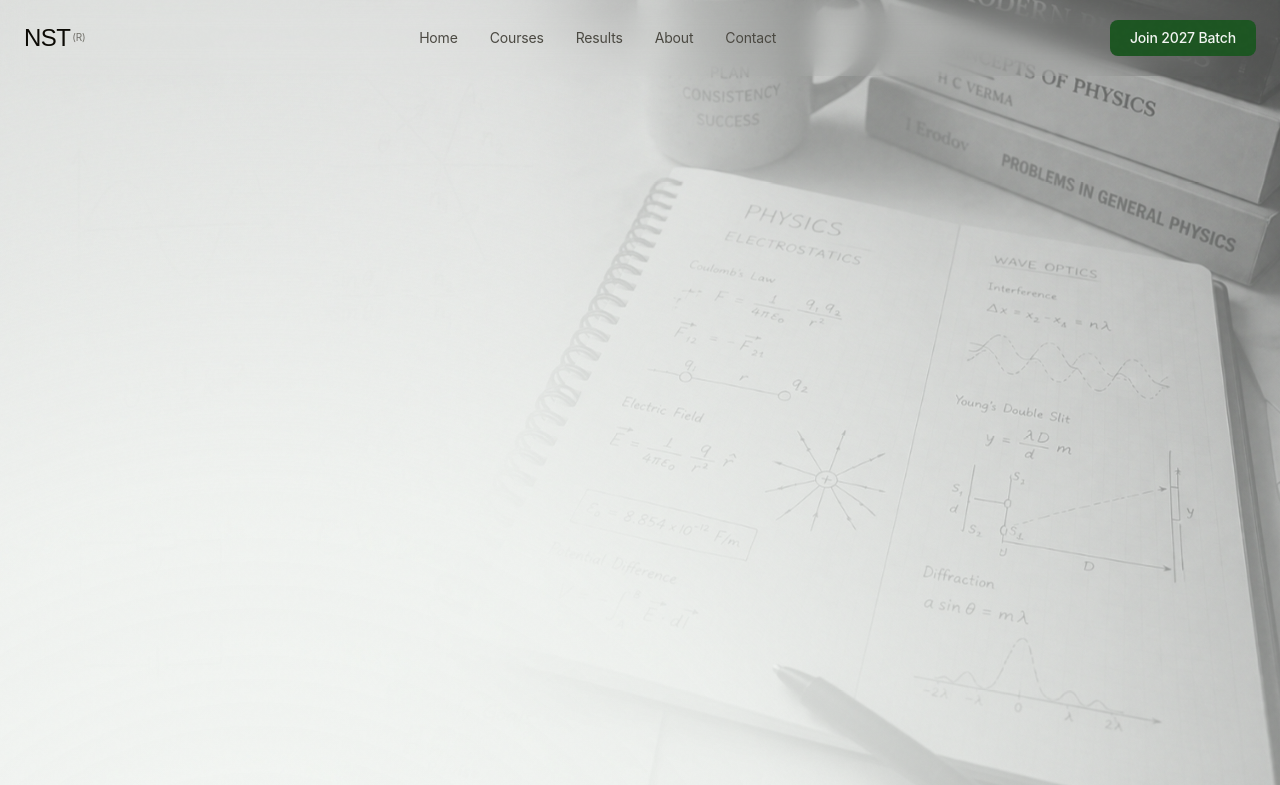
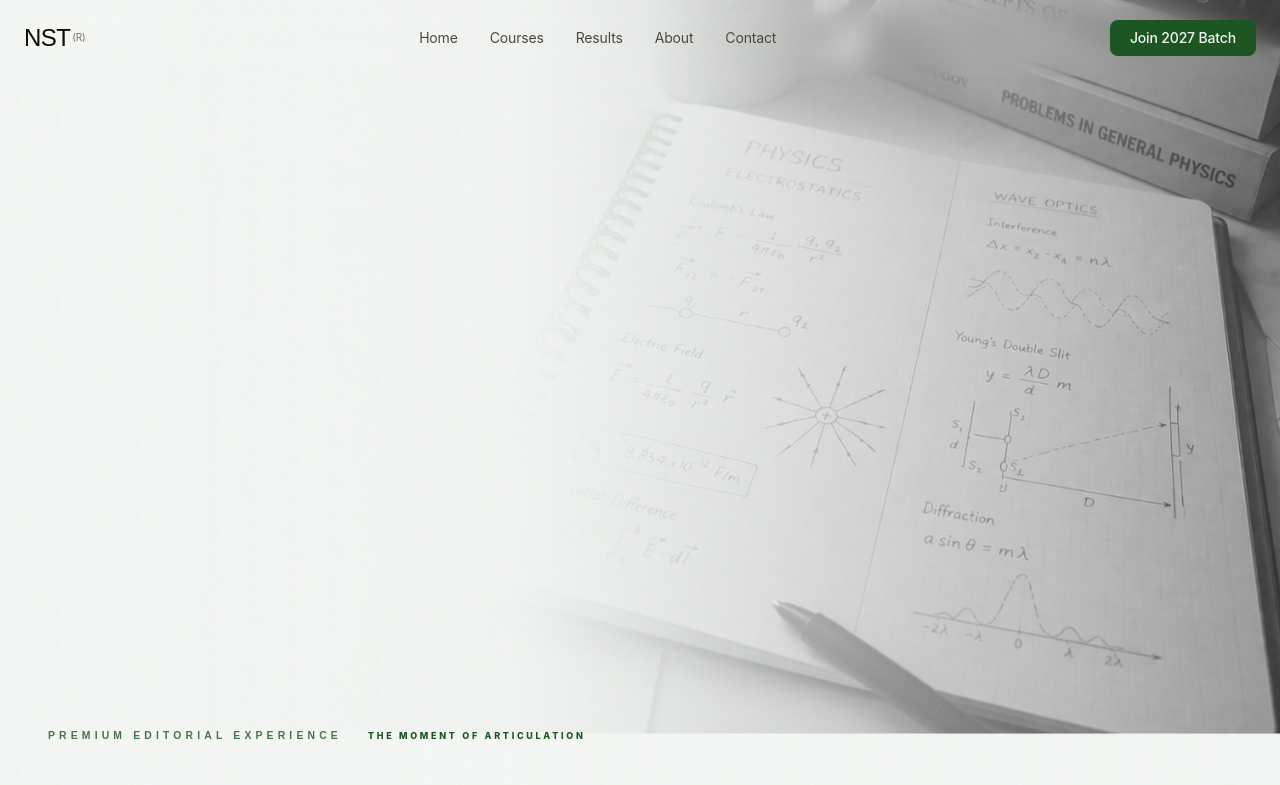
Before and after one commit to VickyVignesh0913/NST, a React (Vite) app: page / in a window 1280 px wide. Shown: the top 785 px of the page. Built offline with nearby package versions, Linux system fonts and the light colour scheme; a web font is replaced by a local one.

Commit message:
Fix HeroSection - Resolved structural nesting, motion conflicts, and parallax logic

```diff
--- a/src/components/LandingPage.tsx
+++ b/src/components/LandingPage.tsx
@@ -257,7 +257,7 @@ function HeroSection() {
     return () => window.removeEventListener('scroll', handleScroll)
   }, [])
 
-  const imgParallax = Math.min(scrollY * 0.3, 100)
+  const imgParallax = -Math.min(scrollY * 0.15, 60)
   const contentFade = Math.min(scrollY / 400, 1)
 
   return (
@@ -277,7 +277,7 @@ function HeroSection() {
         <img
           src="/hero.png"
           alt="Premium English mastery training"
-          className="w-full h-[110%] -mt-[5%] object-cover documentary-image"
+          className="w-full h-[120%] -mt-[10%] object-cover documentary-image"
           style={{ filter: 'grayscale(1) contrast(1.1) brightness(0.8)' }}
           loading="eager"
         />
@@ -288,7 +288,7 @@ function HeroSection() {
         className="absolute inset-0 z-[2] transition-opacity duration-1000 ease-out"
         style={{
           opacity: overlayOpacity,
-          background: 'radial-gradient(circle at 20% 50%, var(--bg-base) 0%, color-mix(in srgb, var(--bg-base) 90%, transparent) 40%, color-mix(in srgb, var(--bg-base) 10%, transparent) 100%)'
+          background: 'linear-gradient(to right, var(--bg-base) 0%, color-mix(in srgb, var(--bg-base) 95%, transparent) 40%, transparent 100%)'
         }}
       />
 
@@ -363,7 +363,6 @@ function HeroSection() {
             <motion.a
               href="#courses"
               className="hero-btn-primary px-10 py-4 text-base flex items-center justify-center gap-3 group"
-              whileHover={{ y: -4, scale: 1.02 }}
               whileTap={{ scale: 0.98 }}
               onMouseMove={(e) => {
                 const rect = e.currentTarget.getBoundingClientRect();
@@ -382,16 +381,15 @@ function HeroSection() {
             <motion.a
               href="#inside"
               className="hero-btn-secondary px-10 py-4 text-base flex items-center justify-center gap-3"
-              whileHover={{ y: -4, background: 'var(--bg-elevated)' }}
               whileTap={{ scale: 0.98 }}
               onMouseMove={(e) => {
                 const rect = e.currentTarget.getBoundingClientRect();
                 const x = (e.clientX - rect.left - rect.width / 2) * 0.15;
                 const y = (e.clientY - rect.top - rect.height / 2) * 0.15;
-                e.currentTarget.style.transform = `translate(${x}px, ${y}px)`;
+                e.currentTarget.style.transform = `translate(${x}px, ${y}px) scale(1.01)`;
               }}
               onMouseLeave={(e) => {
-                e.currentTarget.style.transform = 'translate(0px, 0px)';
+                e.currentTarget.style.transform = 'translate(0px, 0px) scale(1)';
               }}
             >
               <Play className="w-4 h-4" />
@@ -421,7 +419,6 @@ function HeroSection() {
           </motion.div>
         </div>
       </div>
-      <CommunicationSilence />
     </section>
   )
 }
@@ -1797,6 +1794,7 @@ export default function LandingPage() {
       <div className="relative z-10">
         <Navigation />
         <HeroSection />
+        <CommunicationSilence />
         <TrustNarrativeSection />
         <TransformationJourneySection />
         <EcosystemShowcaseSection />
```
